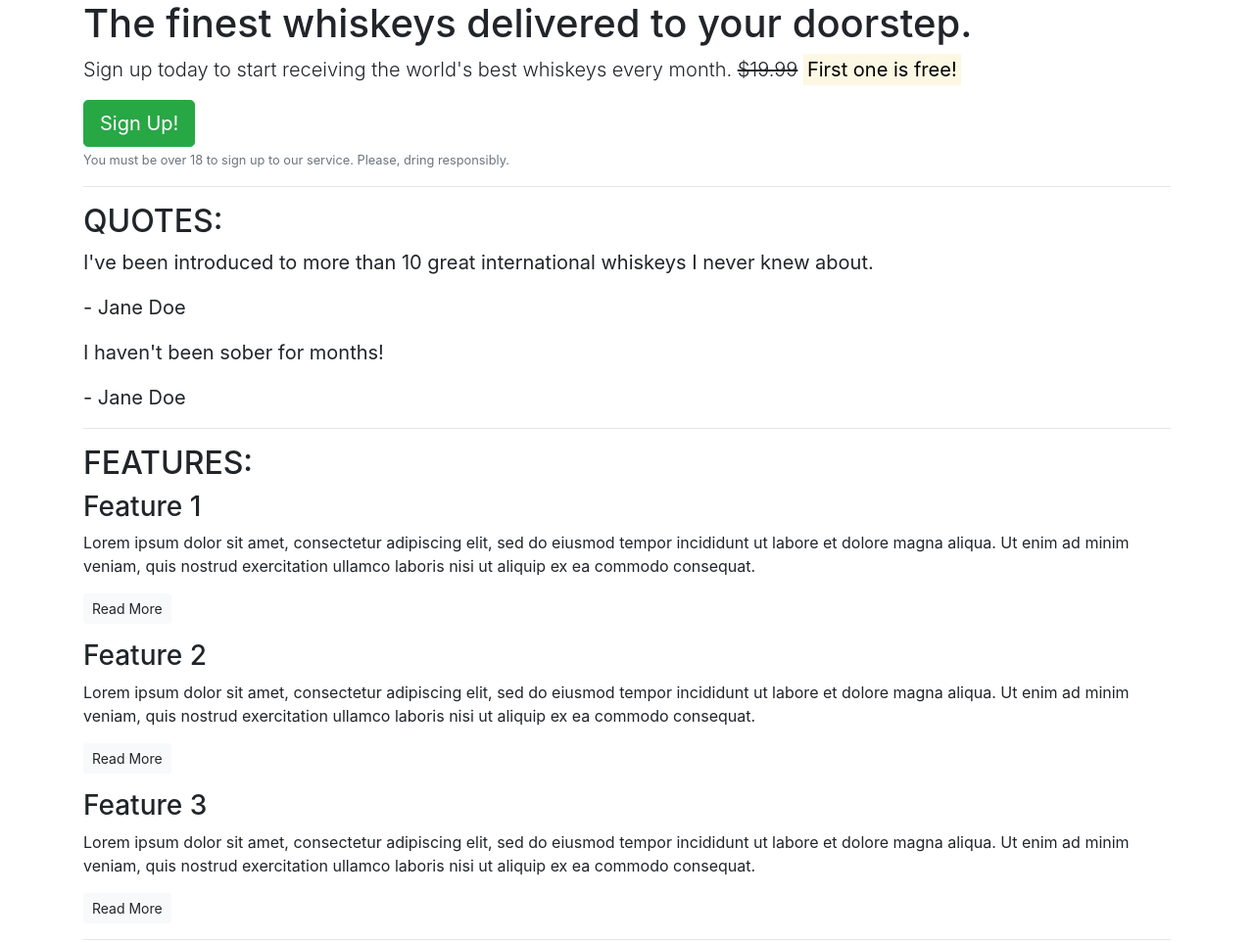
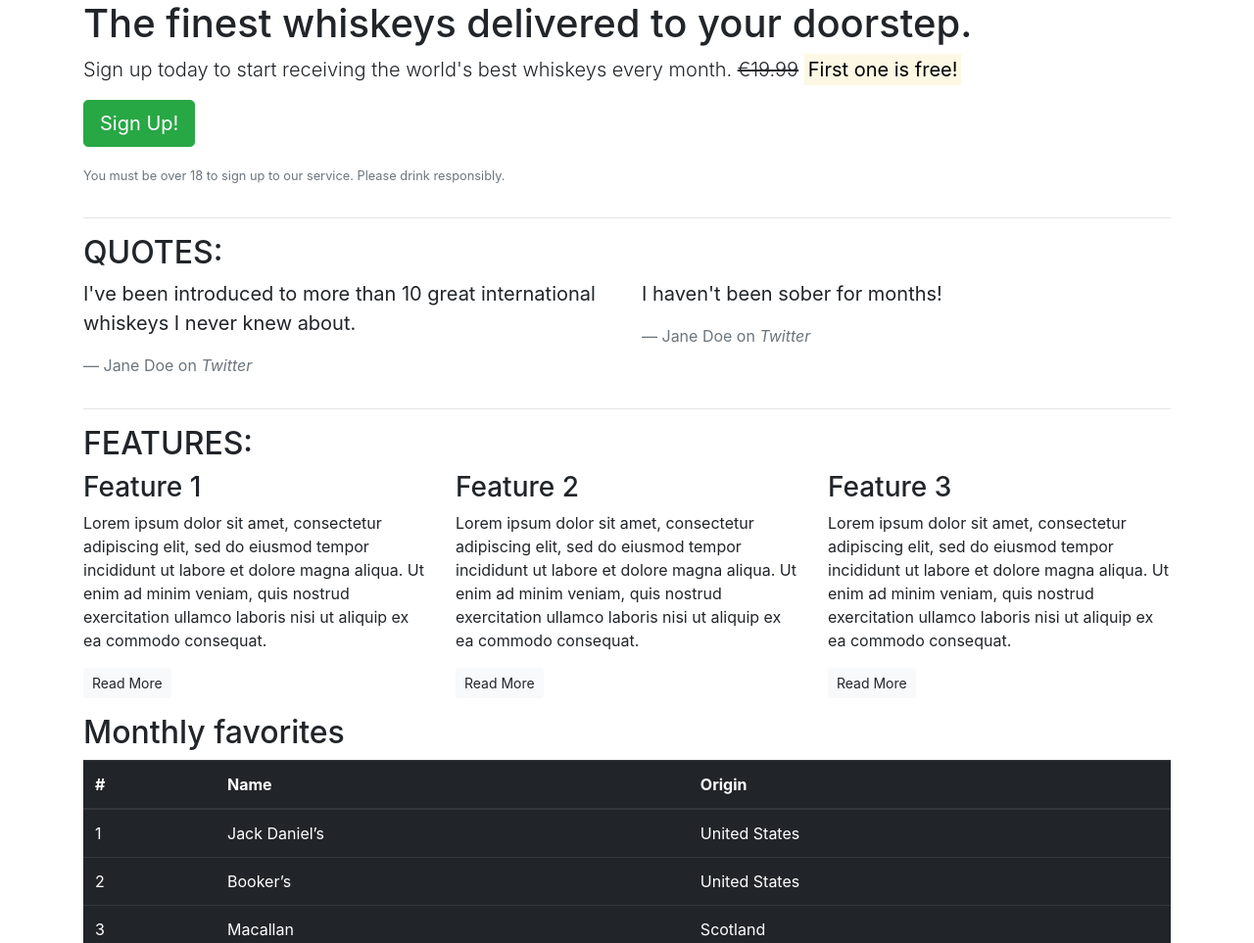
Before and after one commit to SanitaB17/Bootstrap, a plain HTML site: page index.html in a window 1280 px wide. Shown: the top 963 px of the page at 98% size. Drawn offline with nearby package versions, Linux system fonts and the light colour scheme.

Commit message:
add grid to layout

```diff
--- a/index.html
+++ b/index.html
@@ -11,53 +11,76 @@
 <body>
     <article class="container">
         <!-- Callout -->
+        <div class="row">
+            <div class="col-12">
                 <section class="callout">
                     <h1>The finest whiskeys delivered to your doorstep.</h1>
-            <p class="lead">Sign up today to start receiving the world's best whiskeys every month. <s>$19.99</s> <strong><mark>First one is free!</mark>
-            </strong></p>
-            <button class="btn btn-success btn-lg">Sign Up!</button>
-            <p class="text-muted"><small>You must be over 18 to sign up to our service. Please, dring responsibly.</small></p>
+                    <p class="lead">Sign up today to start receiving the world's best whiskeys every month. <s>€19.99</s> <strong><mark>First one is free!</mark></strong></p>
+                    <p><button class="btn btn-lg btn-success">Sign Up!</button></p>
+                    <p class="text-muted"><small>You must be over 18 to sign up to our service. Please drink responsibly.</small></p>
                 </section>
+            </div>
+        </div>
         <!-- /.callout -->
         <hr>
 
         <!-- Quotes -->
         <section class="quotes">
+            <div class="row">
+                <div class="col-12">
                     <h2 class="text-uppercase">Quotes:</h2>
+                </div>
+            </div>
+            <div class="row">
+                <div class="col-12 col-md-6">
                     <blockquote class="blockquote">
                         <p>I've been introduced to more than 10 great international whiskeys I never knew about.</p>
-                <p>- Jane Doe</p>
+                        <footer class="blockquote-footer">Jane Doe on <cite title="Twitter">Twitter</cite></footer>
                     </blockquote>
+                </div>
+                <div class="col-12 col-md-6">
                     <blockquote class="blockquote">
                         <p>I haven't been sober for months!</p>
-                <p>- Jane Doe</p>
+                        <footer class="blockquote-footer">Jane Doe on <cite title="Twitter">Twitter</cite></footer>
                     </blockquote>
+                </div>
+            </div>
         </section>
         <!-- /.quotes -->
         <hr>
 
         <!-- Features -->
         <section class="features">
+            <div class="row">
+                <div class="col-12">
                     <h2 class="text-uppercase">Features:</h2>
+                </div>
+            </div>
+            <div class="row">
+                <div class="col-12 col-md-6 col-lg-4">
                     <div class="feature">
                         <h3>Feature 1</h3>
                         <p>Lorem ipsum dolor sit amet, consectetur adipiscing elit, sed do eiusmod tempor incididunt ut labore et dolore magna aliqua. Ut enim ad minim veniam, quis nostrud exercitation ullamco laboris nisi ut aliquip ex ea commodo consequat.</p>
                         <p><a class="btn btn-sm btn-light" href="">Read More</a></p>
                     </div>
+                </div>
+                <div class="col-12 col-md-6 col-lg-4">
                     <div class="feature">
                         <h3>Feature 2</h3>
                         <p>Lorem ipsum dolor sit amet, consectetur adipiscing elit, sed do eiusmod tempor incididunt ut labore et dolore magna aliqua. Ut enim ad minim veniam, quis nostrud exercitation ullamco laboris nisi ut aliquip ex ea commodo consequat.</p>
                         <p><a class="btn btn-sm btn-light" href="">Read More</a></p>
                     </div>
+                </div>
+                <div class="col-12 d-md-none d-lg-block col-lg-4">
                     <div class="feature">
                         <h3>Feature 3</h3>
                         <p>Lorem ipsum dolor sit amet, consectetur adipiscing elit, sed do eiusmod tempor incididunt ut labore et dolore magna aliqua. Ut enim ad minim veniam, quis nostrud exercitation ullamco laboris nisi ut aliquip ex ea commodo consequat.</p>
                         <p><a class="btn btn-sm btn-light" href="">Read More</a></p>
                     </div>
+                </div>
+            </div>
         </section>
-
-        <hr>
-
+        <!-- /.features -->
         <section>
             <h2>Monthly favorites</h2>
             <table class="table table-dark">
@@ -97,7 +120,6 @@
                 </tbody>
             </table>
         </section>
-        <!-- /.features -->
     </article>
 </body>
 
```
Lines whose indentation alone changed are shown as unchanged.
